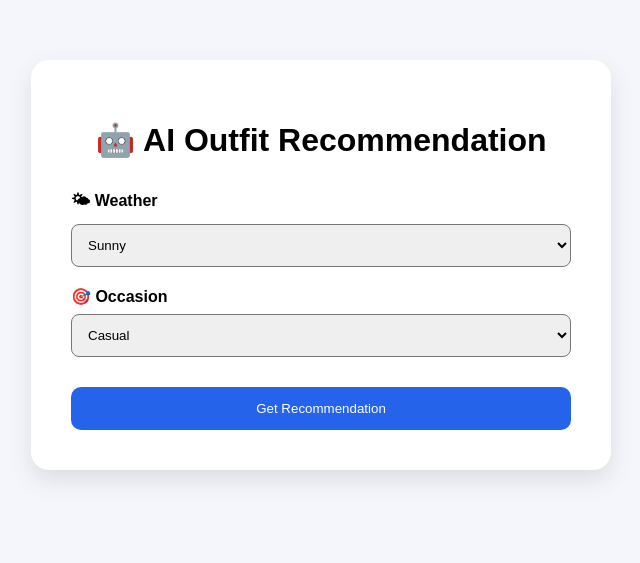
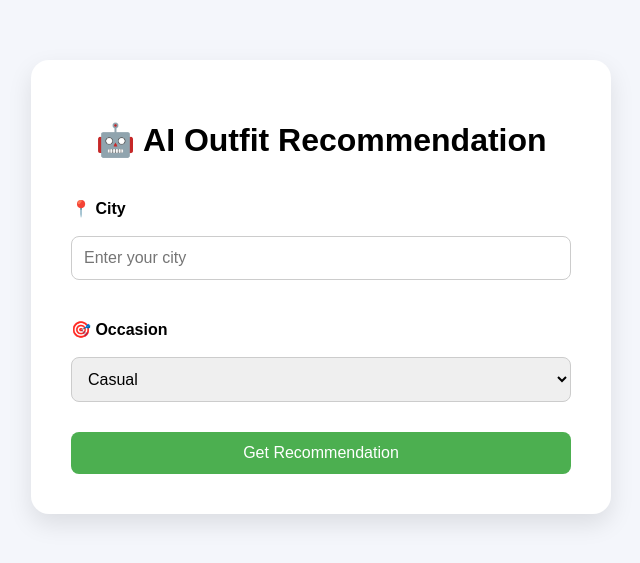
Before and after one commit to ChayaBL/OutfitIQ, a Flask app: page /recommend in a window 1280 px wide. Shown: the top 563 px of the page, without its empty margins (319-959 px from the left). Run offline with Flask 3, Linux system fonts and the light colour scheme; a user stored in the database is signed in.

Commit message:
addingweather and let ai decide cloth according to weather

```diff
--- a/app.py
+++ b/app.py
@@ -1,10 +1,15 @@
 from dotenv import load_dotenv
 load_dotenv()
+import traceback
 from flask import Flask, render_template, request, redirect, url_for, session
 from werkzeug.utils import secure_filename
 from groq import Groq
 import sqlite3
 import os
+import re
+import requests
+
+print("GROQ KEY:", os.getenv("GROQ_API_KEY"))
 app = Flask(__name__)
 client = Groq(api_key=os.getenv("GROQ_API_KEY"))
 app.secret_key = "outfitiq_secret_key"
@@ -255,75 +260,77 @@ def recommend():
 
     if request.method == "POST":
 
-        weather = request.form["weather"]
+        city = request.form["city"]
         occasion = request.form["occasion"]
+
+        weather_data = get_weather(city)
+
+        if weather_data:
+            weather = weather_data["weather"]
+            temperature = weather_data["temperature"]
+        else:
+            weather = "Unknown"
+            temperature = "Unknown"
 
         connection = sqlite3.connect("outfitiq.db")
         cursor = connection.cursor()
 
-        if weather == "Sunny":
-            season = ("Summer", "All Seasons")
-        elif weather == "Rainy":
-            season = ("Rainy", "All Seasons")
-        else:
-            season = ("Winter", "All Seasons")
-
-        # Find a top
-        cursor.execute("""
-        SELECT * FROM wardrobe
-        WHERE category IN ('Shirt', 'T-Shirt')
-        AND season IN (?, ?)
-        ORDER BY RANDOM()
-        LIMIT 1
-        """, season)
-
-        top = cursor.fetchone()
-
-        # Find a bottom
-        cursor.execute("""
-        SELECT * FROM wardrobe
-        WHERE category IN ('Jeans', 'Trousers')
-        AND season IN (?, ?)
-        ORDER BY RANDOM()
-        LIMIT 1
-        """, season)
-
-        bottom = cursor.fetchone()
+        cursor.execute("SELECT * FROM wardrobe")
+        clothes = cursor.fetchall()
 
         connection.close()
 
-        recommendation = {
-            "top": top,
-            "bottom": bottom
-        }
+        wardrobe_text = ""
 
+        for cloth in clothes:
+            wardrobe_text += (
+                f"ID: {cloth[0]}, "
+                f"Category: {cloth[1]}, "
+                f"Color: {cloth[2]}, "
+                f"Season: {cloth[3]}\n"
+            )
 
-        if top and bottom:
-            prompt = f"""
-            You are OutfitIQ, an AI fashion stylist.
+        prompt = f"""
+You are OutfitIQ, an AI fashion stylist.
 
-            Use ONLY the information below.
+Here is the user's wardrobe:
 
-            Top:
-            - Category: {top[1]}
-            - Color: {top[2]}
-            - Season: {top[3]}
+{wardrobe_text}
 
-            Bottom:
-            - Category: {bottom[1]}
-            - Color: {bottom[2]}
-            - Season: {bottom[3]}
+City: {city}
+Weather: {weather}
+Temperature: {temperature}°C
+Occasion: {occasion}
 
-            Weather: {weather}
-            Occasion: {occasion}
+Your task:
 
-            Rules:
-            1. Do NOT change the weather.
-            2. Do NOT change the occasion.
-            3. Recommend ONLY these clothes.
-            4. Explain in 2-3 sentences why they are suitable.
-            """
+The user's occasion is: {occasion}
 
+You MUST choose clothes that are appropriate for THIS occasion only.
+
+Do NOT change the occasion.
+Do NOT assume another occasion.
+If the occasion is Casual, recommend only casual clothes.
+If the occasion is College, recommend only college-appropriate clothes.
+If the occasion is Party, recommend only party-appropriate clothes.
+If the occasion is Office, recommend only office-appropriate clothes.
+
+Use ONLY the clothes listed in the wardrobe.
+
+Return in this exact format:
+
+Top ID: <number>
+Bottom ID: <number>
+
+Explanation:
+Write 2-3 sentences explaining why you chose this outfit.
+
+IMPORTANT:
+- Do NOT mention any clothing IDs in the explanation.
+- Mention only the clothing names/colors.
+"""
+
+        try:
             response = client.chat.completions.create(
                 model="llama-3.3-70b-versatile",
                 messages=[
@@ -335,13 +342,57 @@ def recommend():
             )
 
             ai_response = response.choices[0].message.content
+            print(ai_response)
 
+            top_match = re.search(r"Top ID:\s*(\d+)", ai_response)
+            bottom_match = re.search(r"Bottom ID:\s*(\d+)", ai_response)
+
+            if top_match and bottom_match:
+
+                top_id = int(top_match.group(1))
+                bottom_id = int(bottom_match.group(1))
+
+                connection = sqlite3.connect("outfitiq.db")
+                cursor = connection.cursor()
+
+                cursor.execute(
+                    "SELECT * FROM wardrobe WHERE id = ?",
+                    (top_id,)
+                )
+                top = cursor.fetchone()
+
+                cursor.execute(
+                    "SELECT * FROM wardrobe WHERE id = ?",
+                    (bottom_id,)
+                )
+                bottom = cursor.fetchone()
+
+                connection.close()
+
+                recommendation = {
+                    "top": top,
+                    "bottom": bottom
+                }
+
+            ai_response = re.sub(
+                r"Top ID:\s*\d+\s*Bottom ID:\s*\d+",
+                "",
+                ai_response,
+                flags=re.IGNORECASE
+            ).strip()
+
+        except Exception as e:
+            import traceback
+            traceback.print_exc()
+            ai_response = str(e)
 
     return render_template(
-        "recommend.html",
-        recommendation=recommendation,
-        ai_response=ai_response
-        )
+    "recommend.html",
+    recommendation=recommendation,
+    ai_response=ai_response,
+    city=city if request.method == "POST" else "",
+    occasion=occasion if request.method == "POST" else ""
+)
 
 @app.route("/logout")
 def logout():
@@ -349,6 +400,27 @@ def logout():
     session.clear()
 
     return redirect(url_for("home"))
+
+def get_weather(city):
+
+    api_key = os.getenv("WEATHER_API_KEY")
+
+    url = (
+        f"https://api.openweathermap.org/data/2.5/weather"
+        f"?q={city}&appid={api_key}&units=metric"
+    )
+
+    response = requests.get(url)
+    data = response.json()
+
+    if response.status_code == 200:
+        return {
+            "city": data["name"],
+            "weather": data["weather"][0]["main"],
+            "temperature": data["main"]["temp"]
+        }
+
+    return None
 
 @app.route("/")
 def home():
--- a/static/recommend.css
+++ b/static/recommend.css
@@ -30,19 +30,21 @@ select{
     border-radius:8px;
 }
 
-button{
-    width:100%;
-    margin-top:30px;
-    padding:14px;
-    background:#2563eb;
-    color:white;
-    border:none;
-    border-radius:10px;
-    cursor:pointer;
+button {
+    width: 100%;
+    padding: 12px;
+    background: #4CAF50;
+    color: white;
+    border: none;
+    border-radius: 8px;
+    font-size: 16px;
+    cursor: pointer;
+    transition: 0.3s;
 }
 
-button:hover{
-    background:#1d4ed8;
+button:hover {
+    background: #45a049;
+    transform: translateY(-2px);
 }
 .result{
     margin-top:30px;
@@ -99,3 +101,32 @@ button:hover{
 .ai-box p{
     line-height:1.7;
 }
+input,
+select {
+    width: 100%;
+    padding: 12px;
+    margin-top: 8px;
+    margin-bottom: 20px;
+    border: 1px solid #ccc;
+    border-radius: 8px;
+    font-size: 16px;
+    outline: none;
+    transition: 0.3s;
+    box-sizing: border-box;
+}
+
+input:focus,
+select:focus {
+    border-color: #4CAF50;
+    box-shadow: 0 0 8px rgba(76, 175, 80, 0.3);
+}
+form {
+    display: flex;
+    flex-direction: column;
+    gap: 10px;
+}
+
+label {
+    font-weight: bold;
+    margin-top: 10px;
+}
--- a/templates/recommend.html
+++ b/templates/recommend.html
@@ -15,21 +15,22 @@
 
     <form method="POST">
 
-        <label>🌤 Weather</label>
+        <label>📍 City</label>
 
-        <select name="weather">
-            <option>Sunny</option>
-            <option>Rainy</option>
-            <option>Cold</option>
-        </select>
+        <input
+            type="text"
+            name="city"
+            placeholder="Enter your city"
+            required
+        >
 
         <label>🎯 Occasion</label>
 
         <select name="occasion">
-            <option>Casual</option>
-            <option>College</option>
-            <option>Party</option>
-            <option>Office</option>
+            <option value="Casual" {% if occasion=="Casual" %}selected{% endif %}>Casual</option>
+            <option value="College" {% if occasion=="College" %}selected{% endif %}>College</option>
+            <option value="Party" {% if occasion=="Party" %}selected{% endif %}>Party</option>
+            <option value="Office" {% if occasion=="Office" %}selected{% endif %}>Office</option>
         </select>
 
         <button>
```
